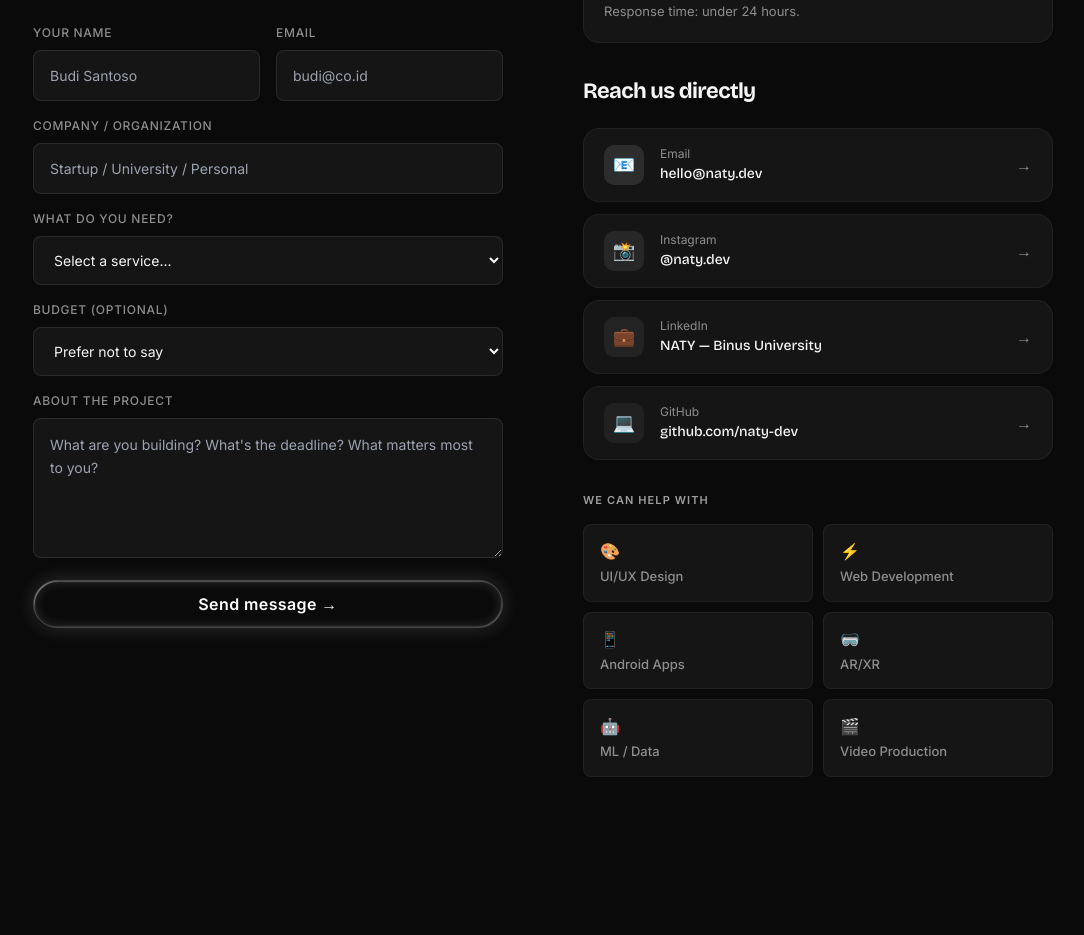
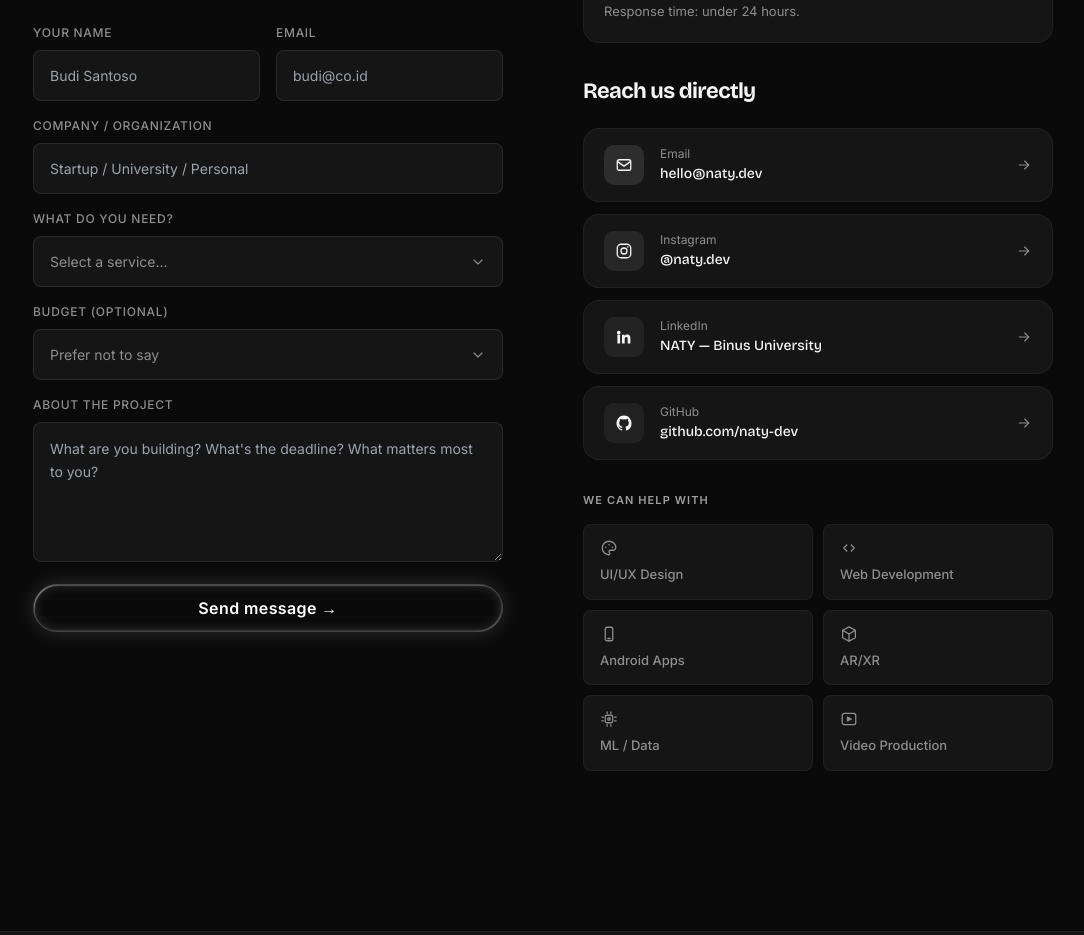
Before and after one commit to wahyu688/naty-next, a Next.js app: page /contact in a window 1280 px wide. Shown: the part 607-1542 px from the top of the page, without its empty margins (97-1181 px from the left). Built offline with nearby package versions, Linux system fonts and the light colour scheme.

Commit message:
fix: dropdowwn menu and icon in contact page

```diff
--- a/src/app/contact/ContactClient.tsx
+++ b/src/app/contact/ContactClient.tsx
@@ -5,6 +5,14 @@ import Link from 'next/link'
 import { useSearchParams } from 'next/navigation'
 import { PageHero, Reveal } from '@/components/ui'
 import { LiquidButton } from '@/components/ui/liquid-glass-button'
+import { Select, type SelectOption } from '@/components/ui/Select'
+import {
+  MailIcon, InstagramIcon, LinkedInIcon, GithubIcon, ArrowRightIcon, CheckIcon,
+  PaletteIcon, CodeIcon, DeviceIcon, CubeIcon, ChipIcon, PlayIcon,
+} from '@/components/ui/icons'
+import type { SVGProps } from 'react'
+
+type IconType = (p: SVGProps<SVGSVGElement>) => JSX.Element
 
 // Pricing plans (mirror PricingSection) → prefill the form when ?plan= is passed
 const PLAN_PREFILL: Record<string, { name: string; price: string; service: string; budget: string }> = {
@@ -14,20 +22,31 @@ const PLAN_PREFILL: Record<string, { name: string; price: string; service: strin
   custom:      { name: 'Custom',                    price: 'Rp 3 – 20 jt',  service: 'Full-stack Product', budget: ''                 },
 }
 
-const CHANNELS = [
-  { icon: '📧', label: 'Email',    value: 'hello@naty.dev',              href: 'mailto:hello@naty.dev',                  bg: 'rgba(255,255,255,0.1)'  },
-  { icon: '📸', label: 'Instagram',value: '@naty.dev',                   href: 'https://instagram.com/naty.dev',          bg: 'rgba(255,255,255,0.08)' },
-  { icon: '💼', label: 'LinkedIn', value: 'NATY — Binus University',     href: 'https://linkedin.com/company/naty-dev',   bg: 'rgba(255,255,255,0.06)' },
-  { icon: '💻', label: 'GitHub',   value: 'github.com/naty-dev',         href: 'https://github.com/naty-dev',             bg: 'rgba(255,255,255,0.05)' },
+const CHANNELS: { Icon: IconType; label: string; value: string; href: string; bg: string }[] = [
+  { Icon: MailIcon,      label: 'Email',    value: 'hello@naty.dev',          href: 'mailto:hello@naty.dev',                 bg: 'rgba(255,255,255,0.1)'  },
+  { Icon: InstagramIcon, label: 'Instagram',value: '@naty.dev',               href: 'https://instagram.com/naty.dev',         bg: 'rgba(255,255,255,0.08)' },
+  { Icon: LinkedInIcon,  label: 'LinkedIn', value: 'NATY — Binus University', href: 'https://linkedin.com/company/naty-dev',  bg: 'rgba(255,255,255,0.06)' },
+  { Icon: GithubIcon,    label: 'GitHub',   value: 'github.com/naty-dev',     href: 'https://github.com/naty-dev',            bg: 'rgba(255,255,255,0.05)' },
 ]
 
-const SERVICES = [
-  { icon: '🎨', label: 'UI/UX Design'    },
-  { icon: '⚡', label: 'Web Development' },
-  { icon: '📱', label: 'Android Apps'    },
-  { icon: '🥽', label: 'AR/XR'           },
-  { icon: '🤖', label: 'ML / Data'       },
-  { icon: '🎬', label: 'Video Production'},
+const SERVICES: { Icon: IconType; label: string }[] = [
+  { Icon: PaletteIcon, label: 'UI/UX Design'     },
+  { Icon: CodeIcon,    label: 'Web Development'   },
+  { Icon: DeviceIcon,  label: 'Android Apps'      },
+  { Icon: CubeIcon,    label: 'AR/XR'             },
+  { Icon: ChipIcon,    label: 'ML / Data'         },
+  { Icon: PlayIcon,    label: 'Video Production'  },
+]
+
+const SERVICE_OPTIONS: SelectOption[] = [
+  'UI/UX Design', 'Web Development', 'Mobile App (Android)', 'AR/XR Development',
+  'Data / ML', 'Video Production', 'Full-stack Product', 'Internship / Collaboration', 'Something else',
+].map(v => ({ value: v, label: v }))
+
+const BUDGET_OPTIONS: SelectOption[] = [
+  { value: '', label: 'Prefer not to say' },
+  ...['Under Rp 5.000.000', 'Rp 5 – 15 juta', 'Rp 15 – 50 juta', 'Rp 50 juta+', 'Internship / Volunteer']
+    .map(v => ({ value: v, label: v })),
 ]
 
 export default function ContactClient() {
@@ -105,23 +124,21 @@ export default function ContactClient() {
               </div>
               <div>
                 <label className="block text-[12px] font-medium tracking-[0.06em] uppercase text-muted mb-2">What do you need?</label>
-                <select className={inputClass('service')} value={service} onChange={e => setService(e.target.value)}>
-                  <option value="">Select a service...</option>
-                  <option>UI/UX Design</option><option>Web Development</option>
-                  <option>Mobile App (Android)</option><option>AR/XR Development</option>
-                  <option>Data / ML</option><option>Video Production</option>
-                  <option>Full-stack Product</option><option>Internship / Collaboration</option>
-                  <option>Something else</option>
-                </select>
+                <Select
+                  value={service}
+                  onChange={setService}
+                  options={SERVICE_OPTIONS}
+                  placeholder="Select a service…"
+                />
               </div>
               <div>
                 <label className="block text-[12px] font-medium tracking-[0.06em] uppercase text-muted mb-2">Budget (optional)</label>
-                <select className={inputClass('budget')} value={budget} onChange={e => setBudget(e.target.value)}>
-                  <option value="">Prefer not to say</option>
-                  <option>Under Rp 5.000.000</option><option>Rp 5 – 15 juta</option>
-                  <option>Rp 15 – 50 juta</option><option>Rp 50 juta+</option>
-                  <option>Internship / Volunteer</option>
-                </select>
+                <Select
+                  value={budget}
+                  onChange={setBudget}
+                  options={BUDGET_OPTIONS}
+                  placeholder="Prefer not to say"
+                />
               </div>
               <div>
                 <label className="block text-[12px] font-medium tracking-[0.06em] uppercase text-muted mb-2">About the project</label>
@@ -136,7 +153,9 @@ export default function ContactClient() {
             </div>
           ) : (
             <div className="text-center py-12 px-8 bg-surface border border-teal/20 rounded-card">
-              <div className="text-4xl mb-4">✓</div>
+              <div className="w-14 h-14 mx-auto mb-5 rounded-full bg-[rgba(255,255,255,0.06)] border border-white/[0.12] flex items-center justify-center">
+                <CheckIcon className="w-7 h-7 text-ink" />
+              </div>
               <h3 className="font-display font-semibold text-[20px] mb-2">Message sent!</h3>
               <p className="text-[14px] text-muted mb-6">We&#39;ll get back to you within 24 hours.</p>
               <Link href="/works">
@@ -163,15 +182,17 @@ export default function ContactClient() {
           <div className="flex flex-col gap-3 mb-8">
             {CHANNELS.map(c => (
               <a key={c.label} href={c.href} target="_blank" rel="noopener noreferrer"
-                 className="flex items-center gap-4 px-5 py-4 bg-surface border border-white/[0.05] rounded-card
+                 className="group flex items-center gap-4 px-5 py-4 bg-surface border border-white/[0.05] rounded-card
                             no-underline text-ink transition-all duration-200 hover:border-violet/25 hover:translate-x-1">
-                <div className="w-10 h-10 rounded-[10px] flex items-center justify-center text-[18px] flex-shrink-0"
-                     style={{ background: c.bg }}>{c.icon}</div>
+                <div className="w-10 h-10 rounded-[10px] flex items-center justify-center flex-shrink-0 text-ink"
+                     style={{ background: c.bg }}>
+                  <c.Icon className="w-[18px] h-[18px]" />
+                </div>
                 <div>
                   <div className="text-[12px] text-muted">{c.label}</div>
                   <div className="font-display font-medium text-[14px]">{c.value}</div>
                 </div>
-                <span className="ml-auto text-muted text-[16px]">→</span>
+                <ArrowRightIcon className="ml-auto w-4 h-4 text-muted transition-transform duration-200 group-hover:translate-x-1" />
               </a>
             ))}
           </div>
@@ -180,10 +201,10 @@ export default function ContactClient() {
           <div className="grid grid-cols-2 gap-2.5">
             {SERVICES.map(s => (
               <div key={s.label}
-                   className="px-4 py-3.5 bg-surface border border-white/[0.05] rounded-sm
+                   className="group px-4 py-3.5 bg-surface border border-white/[0.05] rounded-sm
                               text-[13px] font-medium text-muted
                               hover:border-violet/25 hover:text-ink transition-all duration-200 cursor-default">
-                <span className="block text-[16px] mb-1">{s.icon}</span>
+                <s.Icon className="w-[18px] h-[18px] mb-2 text-muted transition-colors duration-200 group-hover:text-ink" />
                 {s.label}
               </div>
             ))}
--- /dev/null
+++ b/src/components/ui/Select.tsx
@@ -0,0 +1,112 @@
+'use client'
+
+import { useState, useRef, useEffect } from 'react'
+import { motion, AnimatePresence } from 'framer-motion'
+import clsx from 'clsx'
+import { ChevronDownIcon, CheckIcon } from './icons'
+
+export interface SelectOption { value: string; label: string }
+
+interface SelectProps {
+  value: string
+  onChange: (value: string) => void
+  options: SelectOption[]
+  placeholder?: string
+  error?: boolean
+}
+
+/** Custom dropdown with a smooth framer-motion open/close + staggered options. */
+export function Select({ value, onChange, options, placeholder = 'Select…', error }: SelectProps) {
+  const [open, setOpen] = useState(false)
+  const ref = useRef<HTMLDivElement>(null)
+  const selected = options.find(o => o.value === value && value !== '')
+
+  // Close on outside click / Escape
+  useEffect(() => {
+    if (!open) return
+    const onClick = (e: MouseEvent) => {
+      if (ref.current && !ref.current.contains(e.target as Node)) setOpen(false)
+    }
+    const onKey = (e: KeyboardEvent) => { if (e.key === 'Escape') setOpen(false) }
+    document.addEventListener('mousedown', onClick)
+    document.addEventListener('keydown', onKey)
+    return () => {
+      document.removeEventListener('mousedown', onClick)
+      document.removeEventListener('keydown', onKey)
+    }
+  }, [open])
+
+  return (
+    <div ref={ref} className="relative">
+      <button
+        type="button"
+        onClick={() => setOpen(o => !o)}
+        aria-haspopup="listbox"
+        aria-expanded={open}
+        className={clsx(
+          'w-full flex items-center justify-between gap-3 bg-surface border rounded-sm',
+          'text-[14px] px-4 py-3.5 outline-none transition-all duration-200 text-left',
+          error
+            ? 'border-red/60 shadow-[0_0_0_3px_rgba(255,255,255,0.12)]'
+            : open
+              ? 'border-violet/50 shadow-[0_0_0_3px_rgba(255,255,255,0.08)]'
+              : 'border-white/[0.09] hover:border-white/20',
+        )}
+      >
+        <span className={clsx('truncate', selected ? 'text-ink' : 'text-muted')}>
+          {selected ? selected.label : placeholder}
+        </span>
+        <ChevronDownIcon
+          className={clsx('w-4 h-4 text-muted shrink-0 transition-transform duration-300', open && 'rotate-180')}
+        />
+      </button>
+
+      <AnimatePresence>
+        {open && (
+          <motion.div
+            initial={{ opacity: 0, y: -8, scale: 0.97 }}
+            animate={{ opacity: 1, y: 0, scale: 1 }}
+            exit={{ opacity: 0, y: -8, scale: 0.97 }}
+            transition={{ duration: 0.2, ease: [0.22, 1, 0.36, 1] }}
+            className="absolute left-0 right-0 top-full mt-2 z-30 origin-top
+                       bg-surface2 border border-white/[0.1] rounded-[10px] overflow-hidden
+                       shadow-[0_18px_44px_rgba(0,0,0,0.5)]"
+          >
+            <motion.ul
+              role="listbox"
+              initial="hidden"
+              animate="show"
+              variants={{ show: { transition: { staggerChildren: 0.028, delayChildren: 0.03 } } }}
+              className="max-h-[244px] overflow-y-auto py-1.5"
+            >
+              {options.map(o => {
+                const active = o.value === value
+                return (
+                  <motion.li
+                    key={o.value || o.label}
+                    role="option"
+                    aria-selected={active}
+                    variants={{ hidden: { opacity: 0, x: -8 }, show: { opacity: 1, x: 0 } }}
+                  >
+                    <button
+                      type="button"
+                      onClick={() => { onChange(o.value); setOpen(false) }}
+                      className={clsx(
+                        'w-full flex items-center justify-between gap-3 px-4 py-2.5 text-left text-[14px]',
+                        'transition-colors duration-150',
+                        active ? 'text-ink bg-white/[0.05]' : 'text-muted hover:text-ink hover:bg-white/[0.04]',
+                      )}
+                    >
+                      <span className="truncate">{o.label}</span>
+                      {active && <CheckIcon className="w-4 h-4 shrink-0 text-ink" />}
+                    </button>
+                  </motion.li>
+                )
+              })}
+            </motion.ul>
+          </motion.div>
+        )}
+      </AnimatePresence>
+    </div>
+  )
+}
--- /dev/null
+++ b/src/components/ui/icons.tsx
@@ -0,0 +1,76 @@
+// Clean line-icon set — grayscale, currentColor, matches the NATY design concept.
+import type { SVGProps } from 'react'
+
+type IconProps = SVGProps<SVGSVGElement>
+
+function Line(props: IconProps) {
+  return (
+    <svg
+      viewBox="0 0 24 24" fill="none" stroke="currentColor"
+      strokeWidth={1.7} strokeLinecap="round" strokeLinejoin="round"
+      {...props}
+    />
+  )
+}
+
+// ── UI / arrows ───────────────────────────────────────
+export const ChevronDownIcon = (p: IconProps) => (
+  <Line {...p}><path d="m6 9 6 6 6-6" /></Line>
+)
+export const ArrowRightIcon = (p: IconProps) => (
+  <Line {...p}><path d="M5 12h14" /><path d="m13 6 6 6-6 6" /></Line>
+)
+export const CheckIcon = (p: IconProps) => (
+  <Line {...p}><path d="m5 12.5 4.5 4.5L19 6.5" /></Line>
+)
+
+// ── Contact channels ──────────────────────────────────
+export const MailIcon = (p: IconProps) => (
+  <Line {...p}><rect x="3" y="5" width="18" height="14" rx="2.5" /><path d="m3.5 7.5 8.5 6 8.5-6" /></Line>
+)
+export const InstagramIcon = (p: IconProps) => (
+  <Line {...p}>
+    <rect x="3" y="3" width="18" height="18" rx="5" />
+    <circle cx="12" cy="12" r="4" />
+    <circle cx="17.2" cy="6.8" r="1" fill="currentColor" stroke="none" />
+  </Line>
+)
+export const LinkedInIcon = (p: IconProps) => (
+  <svg viewBox="0 0 24 24" fill="currentColor" {...p}>
+    <path d="M4.98 3.5a2.5 2.5 0 1 1 0 5 2.5 2.5 0 0 1 0-5zM3.2 9h3.6v11.5H3.2zM9.3 9h3.45v1.57h.05c.48-.9 1.65-1.85 3.4-1.85 3.64 0 4.3 2.4 4.3 5.5v6.28h-3.6v-5.56c0-1.33-.02-3.03-1.85-3.03-1.85 0-2.13 1.45-2.13 2.94v5.65H9.3z" />
+  </svg>
+)
+export const GithubIcon = (p: IconProps) => (
+  <svg viewBox="0 0 24 24" fill="currentColor" {...p}>
+    <path d="M12 2C6.48 2 2 6.58 2 12.25c0 4.53 2.87 8.37 6.84 9.73.5.1.68-.22.68-.49l-.01-1.7c-2.78.62-3.37-1.37-3.37-1.37-.46-1.18-1.11-1.5-1.11-1.5-.91-.64.07-.62.07-.62 1 .07 1.53 1.06 1.53 1.06.9 1.57 2.36 1.12 2.94.86.09-.67.35-1.12.63-1.38-2.22-.26-4.55-1.14-4.55-5.07 0-1.12.39-2.03 1.03-2.75-.1-.26-.45-1.3.1-2.7 0 0 .84-.27 2.75 1.05a9.3 9.3 0 0 1 5 0c1.91-1.32 2.75-1.05 2.75-1.05.55 1.4.2 2.44.1 2.7.64.72 1.03 1.63 1.03 2.75 0 3.94-2.34 4.81-4.57 5.06.36.32.68.94.68 1.9l-.01 2.82c0 .27.18.6.69.49A10.02 10.02 0 0 0 22 12.25C22 6.58 17.52 2 12 2z" />
+  </svg>
+)
+
+// ── Services ──────────────────────────────────────────
+export const PaletteIcon = (p: IconProps) => (
+  <Line {...p}>
+    <path d="M12 21a9 9 0 1 1 0-18c4.97 0 9 3.58 9 8 0 2.49-2.01 4-4.5 4H14a2 2 0 0 0-1.5 3.32A1.5 1.5 0 0 1 12 21z" />
+    <circle cx="7.5" cy="11" r="1" fill="currentColor" stroke="none" />
+    <circle cx="12" cy="7.5" r="1" fill="currentColor" stroke="none" />
+    <circle cx="16.5" cy="11" r="1" fill="currentColor" stroke="none" />
+  </Line>
+)
+export const CodeIcon = (p: IconProps) => (
+  <Line {...p}><path d="m9 8-4 4 4 4" /><path d="m15 8 4 4-4 4" /></Line>
+)
+export const DeviceIcon = (p: IconProps) => (
+  <Line {...p}><rect x="7" y="3" width="10" height="18" rx="2.5" /><path d="M10.5 18h3" /></Line>
+)
+export const CubeIcon = (p: IconProps) => (
+  <Line {...p}><path d="M12 2.5 3.5 7v10L12 21.5 20.5 17V7z" /><path d="M3.7 7.2 12 12l8.3-4.8" /><path d="M12 12v9.5" /></Line>
+)
+export const ChipIcon = (p: IconProps) => (
+  <Line {...p}>
+    <rect x="7" y="7" width="10" height="10" rx="2" />
+    <rect x="10.5" y="10.5" width="3" height="3" rx="0.5" />
+    <path d="M9.5 2.5v2M14.5 2.5v2M9.5 19.5v2M14.5 19.5v2M2.5 9.5h2M2.5 14.5h2M19.5 9.5h2M19.5 14.5h2" />
+  </Line>
+)
+export const PlayIcon = (p: IconProps) => (
+  <Line {...p}><rect x="3" y="4.5" width="18" height="15" rx="3" /><path d="m10 9.5 5 2.5-5 2.5z" fill="currentColor" /></Line>
+)
```
